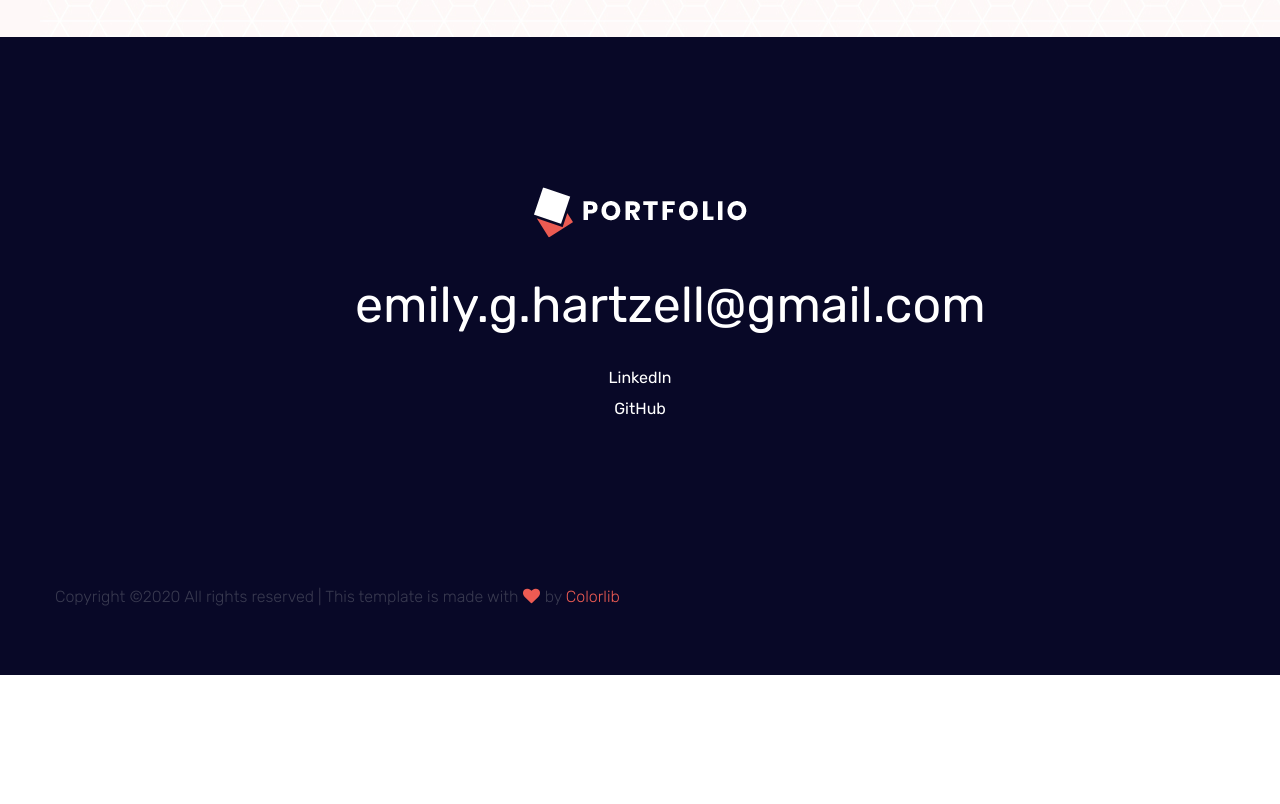
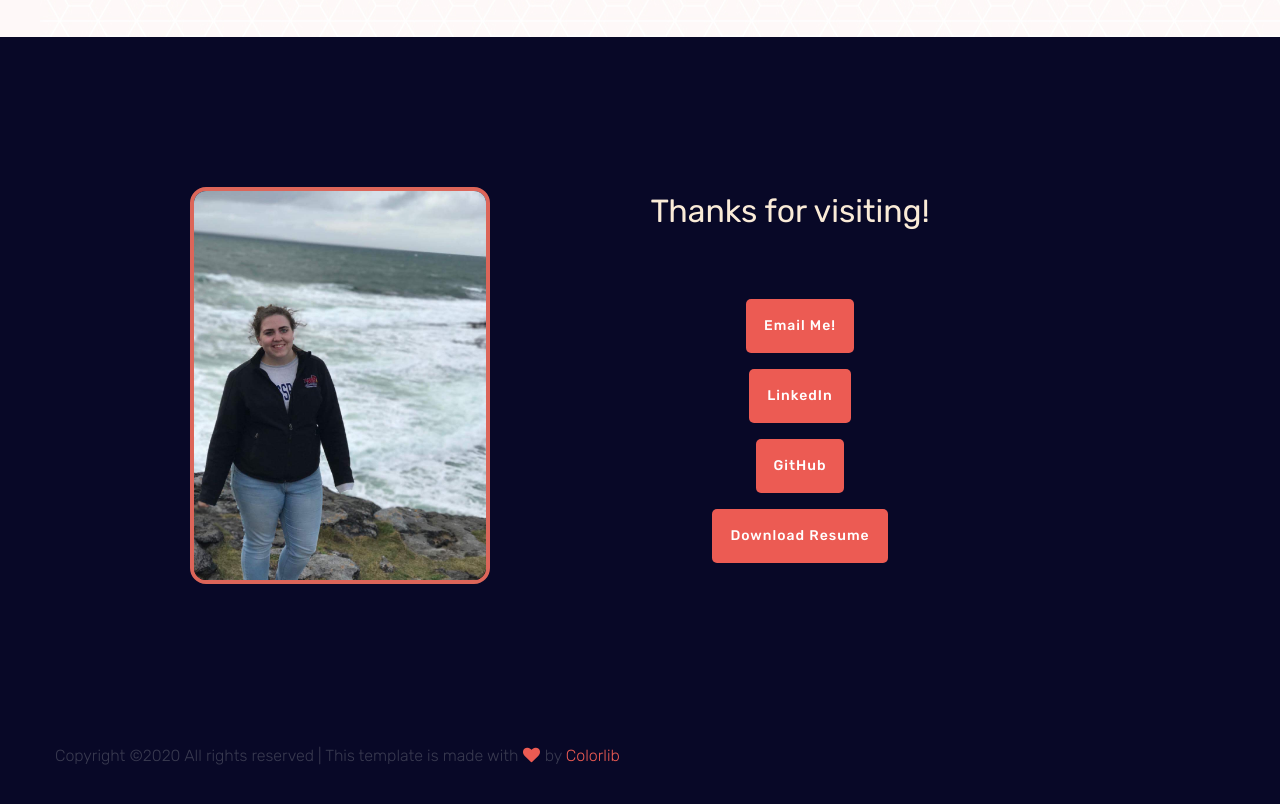
Before and after one commit to egeehartz/egeehartz.github.io, a plain HTML site: page index.html in a window 1280 px wide. Shown: the part 2440-3244 px from the top of the page. Before the commit the page ends 3115 px from the top, so only its background shows below. Drawn offline with Linux system fonts and the light colour scheme.

Commit message:
added one more picture, finalized the footer

```diff
--- a/index.html
+++ b/index.html
@@ -96,7 +96,7 @@
                                     <div class="hero__btn">
                                         <a href="https://github.com/egeehartz" class="btn hero-btn"  data-animation="fadeInLeft" data-delay=".8s" target="_blank">GitHub</a>
                                         <a href="https://linkedin.com/in/emilyhartzell" class="btn hero-btn"  data-animation="fadeInLeft" data-delay=".8s" target="_blank">LinkedIn</a>
-                                        <a href="mailto:emily.g.hartzell@gmail.com" class="btn hero-btn"  data-animation="fadeInLeft" data-delay=".8s">Email Me</a>
+                                        <a href=mailto:emily.g.hartzell@gmail.com class="btn hero-btn"  data-animation="fadeInLeft" data-delay=".8s">Email Me</a>
                                     </div>
                                 </div>
                             </div>
@@ -116,7 +116,7 @@
                                     <div class="hero__btn">
                                         <a href="https://github.com/egeehartz" class="btn hero-btn"  data-animation="fadeInLeft" data-delay=".8s" target="_blank">GitHub</a>
                                         <a href="https://linkedin.com/in/emilyhartzell" class="btn hero-btn"  data-animation="fadeInLeft" data-delay=".8s" target="_blank">LinkedIn</a>
-                                        <a href="mailto:emily.g.hartzell@gmail.com" class="btn hero-btn"  data-animation="fadeInLeft" data-delay=".8s">Email Me</a>
+                                        <a href=mailto:emily.g.hartzell@gmail.com class="btn hero-btn"  data-animation="fadeInLeft" data-delay=".8s">Email Me</a>
                                     </div>
                                 </div>
                             </div>
@@ -672,14 +672,27 @@
         <!-- Footer Start-->
         <div class="footer-area">
             <div class="container">
-               <div class="footer-top footer-padding">
-                   <div class="row justify-content-center">
+                <div class="footer-top footer-padding">
+                    <div class="row justify-content-center">
+                        <div>
+                            <img src="./assets/img/ireland2.jpg" width=300px style="border: 4px solid #DC6559; border-radius:16px;"/>
+                        </div>
                        <div class="col-lg-6">
                             <div class="footer-top-cap text-center">
-                                <img src="assets/img/logo/logo2_footer.png" alt="">
-                                <span><a href="#">emily.g.hartzell@gmail.com</a></span>
-                                <p><a href="https://www.linkedin.com/in/emilyhartzell">LinkedIn</a></p>
-                                <p><a href="https://www.github.com/egeehartz">GitHub</a></p>
+                                <div style="color:antiquewhite; font-size:xx-large; padding-bottom:4rem;">Thanks for visiting!</div>
+                                <!-- <img src="assets/img/logo/logo2_footer.png" alt=""> -->
+                                <div class="header-right-btn  d-none d-xl-block ml-20" style="padding-bottom: 1rem;">
+                                    <a href=mailto:emily.g.hartzell@gmail.com class="btn header-btn">Email me!</a>
+                                </div>
+                                <div class="header-right-btn  d-none d-xl-block ml-20" style="padding-bottom: 1rem;">
+                                    <a href="https://www.linkedin.com/in/emilyhartzell" class="btn header-btn">LinkedIn</a>
+                                </div>
+                                <div class="header-right-btn  d-none d-xl-block ml-20" style="padding-bottom: 1rem;">
+                                    <a href="https://www.github.com/egeehartz" class="btn header-btn">GitHub</a>
+                                </div>
+                                <div class="header-right-btn  d-none d-xl-block ml-20">
+                                    <a href="./assets/img/HartzellResume.pdf" download="HartzellResume" class="btn header-btn">Download Resume</a>
+                                </div>
                             </div>
                        </div>
                    </div>
```
Also changed, not shown: assets/img/ireland2.jpg (added).
